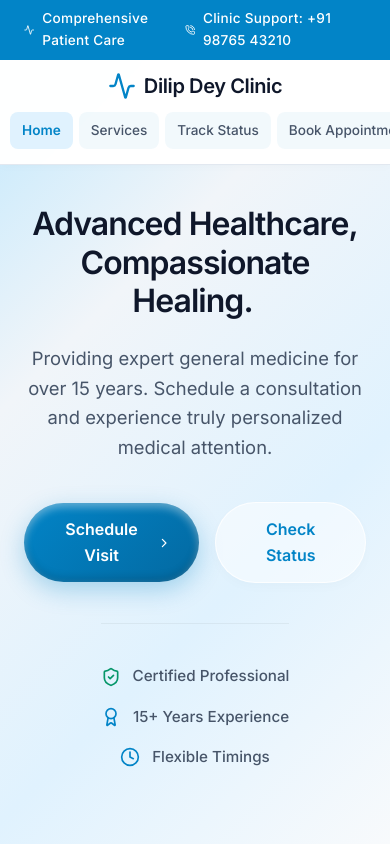
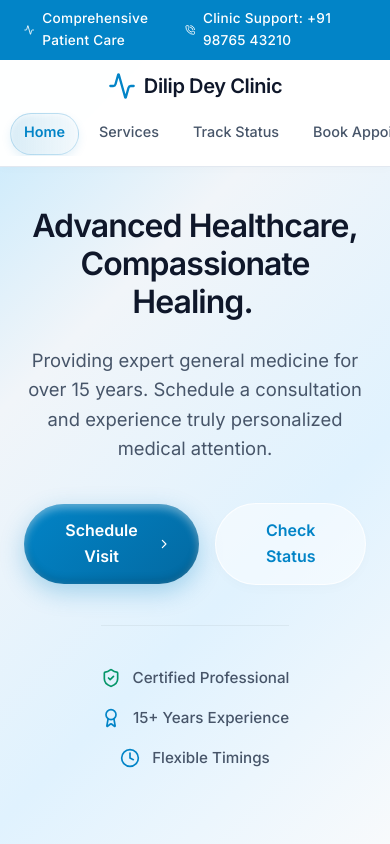
Before and after one commit to jitkarmakar46/frontend, a React (Vite) app in the folder frontend/: page / in a window 390 px wide. Shown: the top 844 px of the page. Built offline with nearby package versions, Linux system fonts and the light colour scheme.

Commit message:
Add files via upload

```diff
--- a/frontend/src/index.css
+++ b/frontend/src/index.css
@@ -482,18 +482,17 @@ body {
     html, body, .app-container {
         scroll-snap-type: none !important;
         -webkit-scroll-snap-type: none !important;
-        animation: none !important; /* Kills the heavy background flow */
+        animation: none !important;
         scroll-behavior: smooth !important;
     }
 
-    /* Kill heavy glass blurs that lag mobile GPUs */
     .service-card, .glass-panel, .navbar {
         backdrop-filter: blur(2px) !important;
         -webkit-backdrop-filter: blur(2px) !important;
-        background: rgba(255, 255, 255, 0.98) !important; /* Solidify background instead of blur */
+        background: rgba(255, 255, 255, 0.98) !important;
     }
 
-    /* 2. Keep the 4 Navigation Options in ONE line */
+    /* 2. Navigation bar styling & Hiding Scrollbars */
     .nav-container {
         flex-direction: column;
         height: auto;
@@ -502,44 +501,59 @@ body {
     }
     .nav-links-container {
         width: 100vw;
-        overflow-x: auto; /* Allow swiping sideways if screen is tiny */
+        overflow-x: auto;
         -webkit-overflow-scrolling: touch;
         padding-bottom: 5px;
+        /* Hide the ugly grey scrollbar */
+        -ms-overflow-style: none !important;
+        scrollbar-width: none !important;
     }
+    .nav-links-container::-webkit-scrollbar {
+        display: none !important; /* Hides scrollbar on Chrome/Safari/iOS */
+    }
+
     .nav-links {
         display: flex;
-        flex-direction: row; /* Force one line */
-        flex-wrap: nowrap !important; /* Never stack */
+        flex-direction: row;
+        flex-wrap: nowrap !important;
         justify-content: flex-start;
         width: max-content;
         margin: 0 auto;
         gap: 6px;
         padding: 0 10px;
+        position: relative;
     }
+
+    /* 3. The Liquid Glass Pill (Restored & Upgraded) */
     .nav-pill {
-        display: none;
+        display: block !important; /* Bring back the pill! */
+        background: linear-gradient(90deg, rgba(2, 132, 199, 0.15), rgba(2, 132, 199, 0.05)) !important;
+        backdrop-filter: blur(8px) !important;
+        -webkit-backdrop-filter: blur(8px) !important;
+        border: 1px solid rgba(2, 132, 199, 0.2) !important;
+        border-radius: 9999px !important;
+        box-shadow: inset 0 2px 4px rgba(255,255,255,0.5), 0 4px 10px rgba(2, 132, 199, 0.1) !important;
     }
     .nav-links a {
-        white-space: nowrap; /* Prevent word breaking */
-        font-size: 0.85rem !important; /* Shrink text to fit */
-        padding: 8px 12px !important;
-        background: rgba(2, 132, 199, 0.05);
+        white-space: nowrap;
+        font-size: 0.9rem !important;
+        padding: 8px 14px !important;
+        background: transparent !important; /* Remove individual backgrounds to let pill shine */
         border-radius: 8px;
     }
     .nav-links a.active {
-        background: var(--medical-blue-light);
+        background: transparent !important; /* Remove individual backgrounds */
     }
 
-    /* 3. Fix the Cut-off headings when clicking buttons */
-    /* By making the navbar 1 line, its height is now ~90px. We need the section to stop 100px down */
+    /* 4. Fix Cut-off headings when clicking buttons */
     .section, .hero {
         scroll-snap-align: none !important;
         min-height: auto !important;
         padding: 40px 0 !important;
-        scroll-margin-top: 100px !important; /* Perfect alignment for the headings */
+        scroll-margin-top: 100px !important;
     }
 
-    /* 4. Fit panels inside the screen */
+    /* 5. Fit panels inside the screen */
     .hero h1 {
         font-size: 2rem !important;
     }
```
